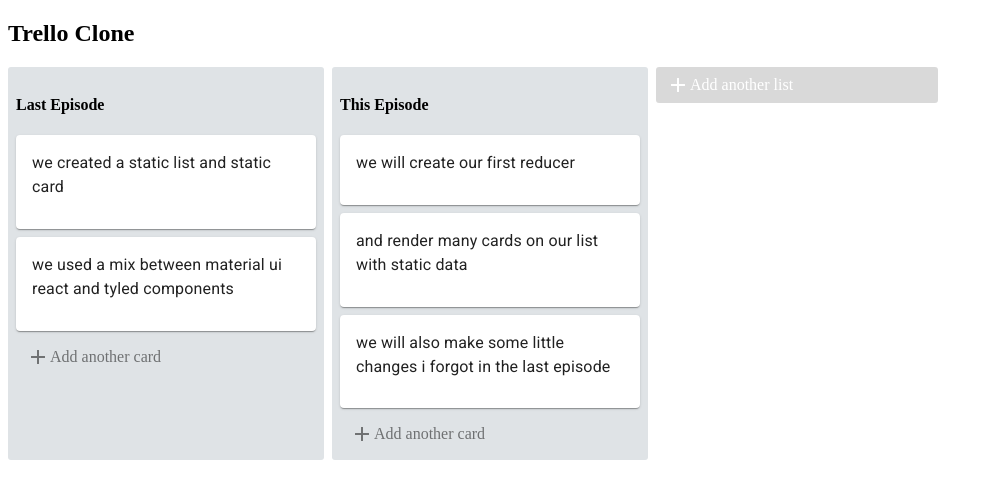
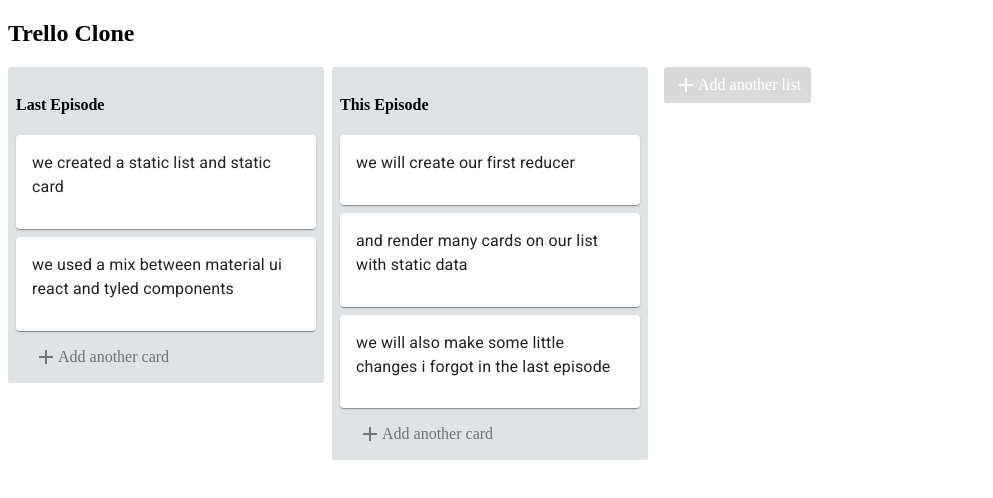
Before and after one commit to ColinSand/trello_clone, a React (Create React App) app: page / in a window 1280 px wide. Shown: the top 498 px of the page, without its empty margins (0-993 px from the left). Built offline with nearby package versions, Linux system fonts and the light colour scheme.

Commit message:
Fixes add button moving around when moving cards

```diff
--- a/package.json
+++ b/package.json
@@ -5,7 +5,9 @@
   "dependencies": {
     "@emotion/react": "^11.5.0",
     "@emotion/styled": "^11.3.0",
+    "@mui/icons-material": "^5.0.5",
     "@mui/material": "^5.0.6",
+    "@mui/styled-engine-sc": "^5.0.4",
     "@testing-library/jest-dom": "^5.15.0",
     "@testing-library/react": "^11.2.7",
     "@testing-library/user-event": "^12.8.3",
--- a/src/components/TrelloActionButton.js
+++ b/src/components/TrelloActionButton.js
@@ -3,33 +3,12 @@
 import Textarea from "react-textarea-autosize";
 import { connect } from "react-redux";
 import { addList, addCard } from "../actions";
+// import Icon from "@mui/icons-material";
 
 class TrelloActionButton extends React.Component {
-  renderAddButton = () => {
-    const { list } = this.props;
-
-    const buttonText = list ? "Add another list" : "Add another card";
-    const buttonTextOpacity = list ? 1 : 0.5;
-    const buttonTextColor = list ? "white" : "inherit";
-    const buttonTextBackground = list ? "rgba(0,0,0,.15)" : "inherit";
-
-    return (
-      <div
-        onClick={this.openForm}
-        style={{
-          ...styles.openForButtonGroup,
-          opacity: buttonTextOpacity,
-          color: buttonTextColor,
-          backgroundColor: buttonTextBackground,
-        }}
-      >
-        <Icon>add</Icon>
-        <p>{buttonText}</p>
-      </div>
-    );
-  };
   state = {
     formOpen: false,
+    text: "",
   };
   openForm = () => {
     this.setState({
@@ -68,6 +47,30 @@
       dispatch(addCard(listID, text));
     }
   };
+  renderAddButton = () => {
+    const { list } = this.props;
+
+    const buttonText = list ? "Add another list" : "Add another card";
+    const buttonTextOpacity = list ? 1 : 0.5;
+    const buttonTextColor = list ? "white" : "inherit";
+    const buttonTextBackground = list ? "rgba(0,0,0,.15)" : "inherit";
+
+    return (
+      <div
+        onClick={this.openForm}
+        style={{
+          ...styles.openForButtonGroup,
+          opacity: buttonTextOpacity,
+          color: buttonTextColor,
+          backgroundColor: buttonTextBackground,
+        }}
+      >
+        <Icon>add</Icon>
+        <p>{buttonText}</p>
+      </div>
+    );
+  };
+
   renderForm = () => {
     const { list } = this.props;
     const placeholder = list
@@ -78,10 +81,10 @@
       <div>
         <Card
           style={{
-            overflow: "visible",
             minHeight: 80,
-            minWidth: 272,
             padding: " 6px 8px 2px",
+            marginLeft: 8,
+            marginRight: 8,
           }}
         >
           <Textarea
@@ -123,13 +126,15 @@
     cursor: "pointer",
     borderRadius: 3,
     height: 36,
-    width: 272,
+    marginLeft: 8,
     paddingLeft: 10,
+    paddingRight: 10,
   },
   formButtonGroup: {
     marginTop: 8,
     display: "flex",
     alignItems: "center",
+    marginLeft: 8,
   },
 };
 export default connect()(TrelloActionButton);
--- a/src/components/TrelloList.js
+++ b/src/components/TrelloList.js
@@ -10,8 +10,12 @@
   border-radius: 3px;
   width: 300px;
   padding: 8px;
-  height: "100%";
+  height: 100%;
   margin-right: 8px;
+`;
+
+const Lists = styled.div`
+  height: 100%;
 `;
 
 const TrelloList = ({ title, cards, listID, index }) => {
@@ -20,10 +24,10 @@
       {(provided) => (
         <ListContainer
           {...provided.draggableProps}
+          {...provided.dragHandleProps}
           ref={provided.innerRef}
-          {...provided.dragHandleProps}
         >
-          <Droppable droppableId={String(listID)}>
+          <Droppable droppableId={String(listID)} type="card">
             {/* to get Droppable to work the following was wrapped in the "provided" function */}
             {(provided) => (
               <div {...provided.droppableProps} ref={provided.innerRef}>
@@ -37,8 +41,8 @@
                     text={card.text}
                   />
                 ))}
+                {provided.placeholder}
                 <TrelloActionButton listID={listID} />
-                {provided.placeholder}
               </div>
             )}
           </Droppable>
```
Also changed, not shown: 1 other file (tests, documents, lock files or other folders).
